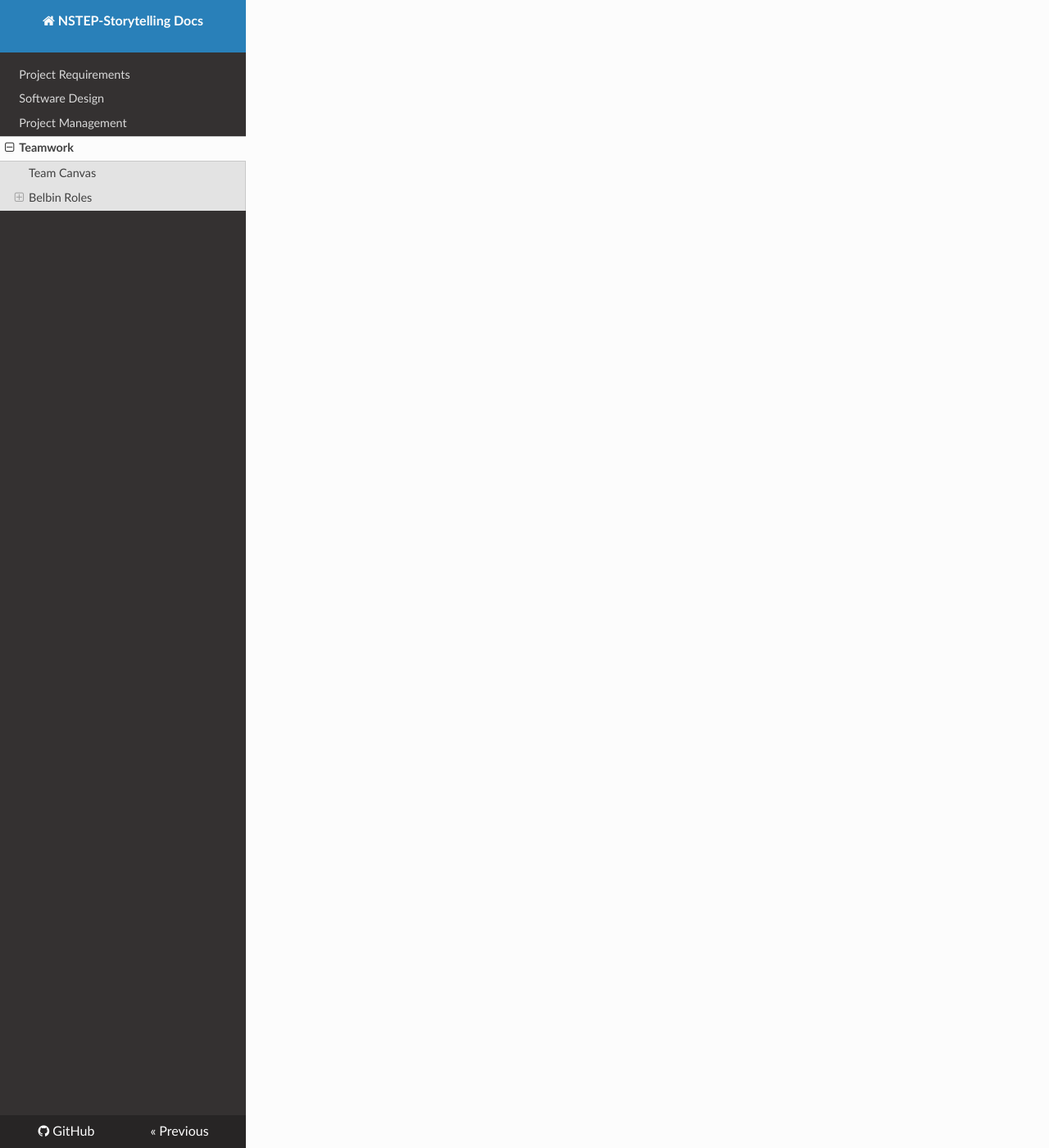
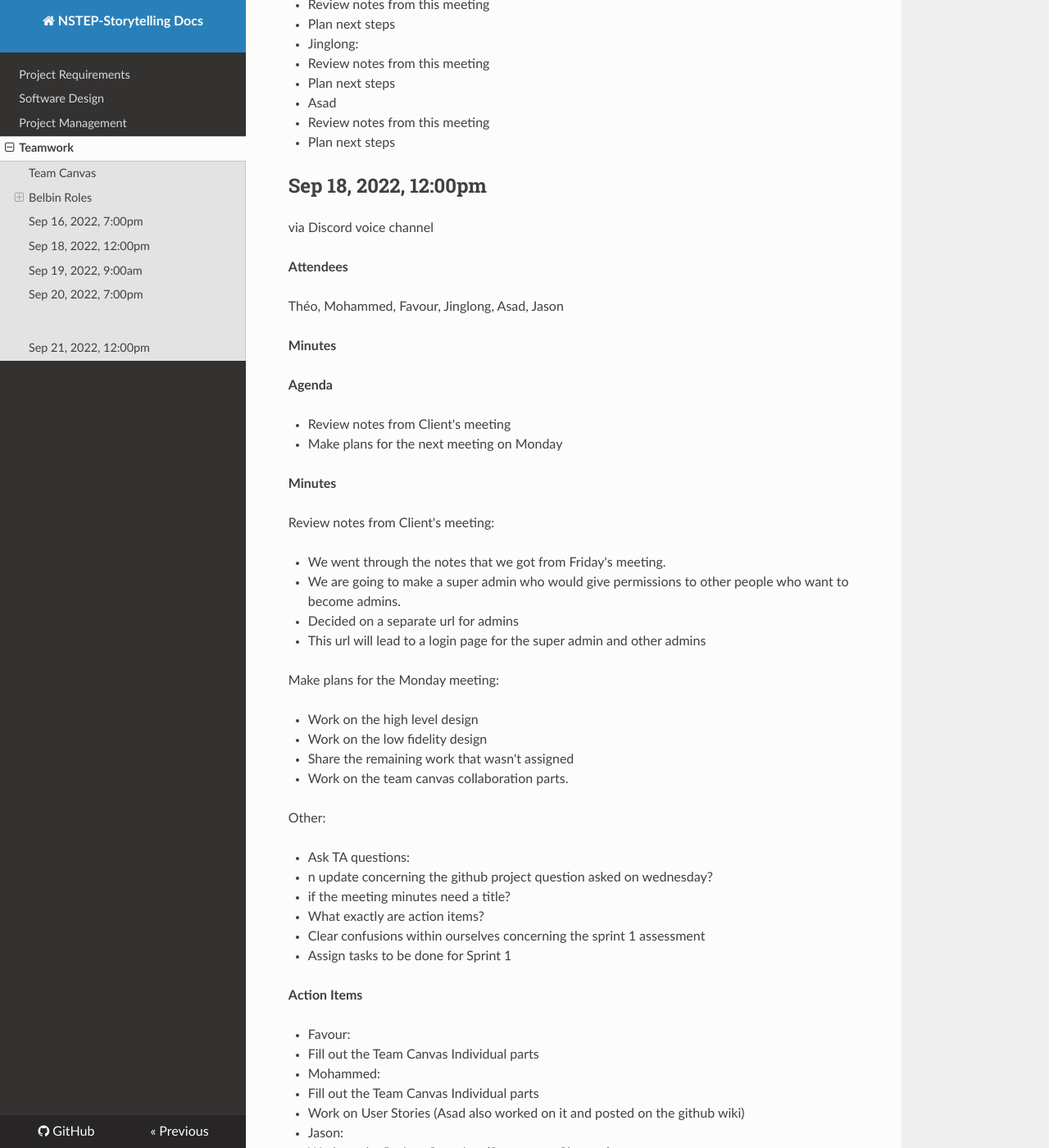
Before and after one commit to UAlberta-CMPUT401/nstep-storytelling, an MkDocs documentation site: the page built from docs/teamwork.md, in a window 1280 px wide and 1400 px high, scrolled down 4436 px. Shown: the whole window at 82% size. Built offline with MkDocs 1.6.1, drawn with Linux system fonts in a browser that asks for light colours; nearby versions of some CDN libraries; some of the changed text lies outside the part shown.

Commit message:
Update teamwork.md

```diff
--- a/docs/teamwork.md
+++ b/docs/teamwork.md
@@ -104,3 +104,262 @@ Needed to focus on the team's objectives, draw out team members and delegate wor
 2. Favour (preferred)
 3. Theo (manageable)
 4. Mohammed Azad (manageable)
+
+### **Scrum Roles**
+**Sprint 1**
+Product Owner: Théo
+Scrum Master: Favour
+**Sprint 2**
+**Sprint 3**
+**Sprint 4**
+**Sprint 5**
+
+## Sep 16, 2022, 7:00pm
+
+via Google Meet
+
+**Attendees**
+
+Théo, Mohammed, Favour, Jinglong, Jason, Asad, Brandon, Melissa, Darlene, Teresa
+
+**Minutes**
+
+**Agenda**
+
+- Meet clients
+- Elicit Requirements
+
+**Minutes**
+
+Meet Clients:
+
+- Get to know clients and their needs with the project
+- Understand big picture goals beyond the scope of the project
+
+Elicit Requirements:
+
+- Ask details about needs/wants with respect to user interface
+- Understand what additional features may be wanted to help towards client's end goals
+- Inquire about details with respect to the management of the application
+
+**Action Items**
+
+- Théo:
+
+  - Review notes from this meeting
+  - Plan next steps
+
+- Jason:
+
+  - Review notes from this meeting
+  - Plan next steps
+
+- Mohammed:
+
+  - Review notes from this meeting
+  - Plan next steps
+
+- Favour:
+
+  - Review notes from this meeting
+  - Plan next steps
+
+- Jinglong:
+
+  - Review notes from this meeting
+  - Plan next steps
+
+- Asad
+
+  - Review notes from this meeting
+  - Plan next steps
+
+## Sep 18, 2022, 12:00pm
+
+via Discord voice channel
+
+**Attendees**
+
+Théo, Mohammed, Favour, Jinglong, Asad, Jason
+
+**Minutes**
+
+**Agenda**
+
+- Review notes from Client's meeting
+- Make plans for the next meeting on Monday
+
+**Minutes**
+
+Review notes from Client's meeting:
+
+- We went through the notes that we got from Friday's meeting.
+- We are going to make a super admin who would give permissions to other people who want to become admins.
+- Decided on a separate url for admins
+- This url will lead to a login page for the super admin and other admins
+
+Make plans for the Monday meeting:
+
+- Work on the high level design
+- Work on the low fidelity design
+- Share the remaining work that wasn't assigned
+- Work on the team canvas collaboration parts.
+
+Other:
+
+- Ask TA questions:
+  - n update concerning the github project question asked on wednesday?
+  - if the meeting minutes need a title?
+  - What exactly are action items?
+- Clear confusions within ourselves concerning the sprint 1 assessment
+- Assign tasks to be done for Sprint 1
+
+**Action Items**
+
+- Favour:
+  - Fill out the Team Canvas Individual parts
+- Mohammed:
+  - Fill out the Team Canvas Individual parts
+  - Work on User Stories (Asad also worked on it and posted on the github wiki)
+- Jason:
+  - Work on the Project Overview (Summary + Glossary)
+  - Fill out the Team Canvas Individual parts
+- Jinglong:
+  - Fill out the Team Canvas Individual parts
+- Asad:
+  - Fill out the Team Canvas Individual parts
+- Théo:
+  - Fill out the Team Canvas Individual parts
+  - Work on the Project Overview (Summary + Glossary)
+
+## Sep 19, 2022, 9:00am
+
+CSC B-10
+
+**Attendees**
+
+Théo, Mohammed, Favour, Jinglong, Asad, Jason
+
+**Minutes**
+
+**Agenda**
+
+- Do the high level design
+- Do low fidelity diagram
+- Assign roles for the Sprint 1
+
+**Minutes**
+
+High level design:
+
+- Counted the approximate number of APIs, which was found to be 15
+- Considered the possibility of using Flask rather than Django, due to the small size of the project, backend-wise.
+
+Low fidelity diagram:
+
+- Designed the welcome page for non-admin users
+
+Assign roles for the Sprint:
+
+- Favour and Jason - Front End
+- Jinglong and Asad - Back End
+- Theo and Mohammed - Full Stack
+- For Sprint 1: Favour - Scrum Master and Theo - Project Owner
+
+Other:
+
+- The TA clarified that he would work on the github project with the professor to figure it out.
+- We have to write meeting minutes for all the meetings and labs.
+- Ask for the Database preference to the clients- cloud based or server.
+- Ask the TA if we can change the project overview
+- We chose roles from (Scrum master, Project Owner, Front End developer, Back End developer and Full Stack)
+
+**Action Items**
+
+- Favour:
+  - Brainstorm ideas for the wireframe
+- Mohammed:
+  - Brainstorm ideas for the wireframe
+  - Check-in on backend
+- Jason:
+  - Keep working on the Project Overview (Summary + Glossary)
+  - Brainstorm ideas for the wireframe
+- Jinglong:
+  - Develop the initial backend plans
+- Asad:
+  - Develop the initial backend plans
+- Théo:
+  - Keep working on the Project Overview (Summary + Glossary)
+  - Brainstorm ideas for the wireframe
+  - Check-in on backend
+
+## Sep 20, 2022, 7:00pm
+
+via Discord voice channel
+
+**Attendees**
+
+Théo, Favour, Jason
+
+**Minutes**
+
+**Agenda**
+
+- Continue the wireframe design
+
+**Minutes**
+
+Continue the wireframe design:
+
+- Moved the design from diagrams.net to Figma due to more ease of use and future compatibility with higher-fidelity designs
+- Created and designed the non-admin questionnaire page
+
+**Action Items**
+
+- Favour:
+  - Brainstorm ideas for wireframe
+- Jason:
+  - Brainstorm ideas for wireframe
+- Théo:
+  - Brainstorm ideas for wireframe
+
+##
+
+
+##
+
+
+##
+
+
+## Sep 21, 2022, 12:00pm
+
+via Discord voice channel
+
+**Attendees**
+
+Théo, Mohammed, Favour, Jason
+
+**Minutes**
+
+**Agenda**
+
+- Continue the wireframe design
+
+**Minutes**
+
+Continue the wireframe design:
+
+- Added and designed pages for admin users
+- Added and designed mobile pages for non-admin users
+
+**Action Items**
+
+- Favour:
+  - Brainstorm ideas for wireframe
+- Mohammed:
+  - Brainstorm ideas for wireframe
+- Jason:
+  - Brainstorm ideas for wireframe
+- Théo:
+  - Brainstorm ideas for wireframe
```
